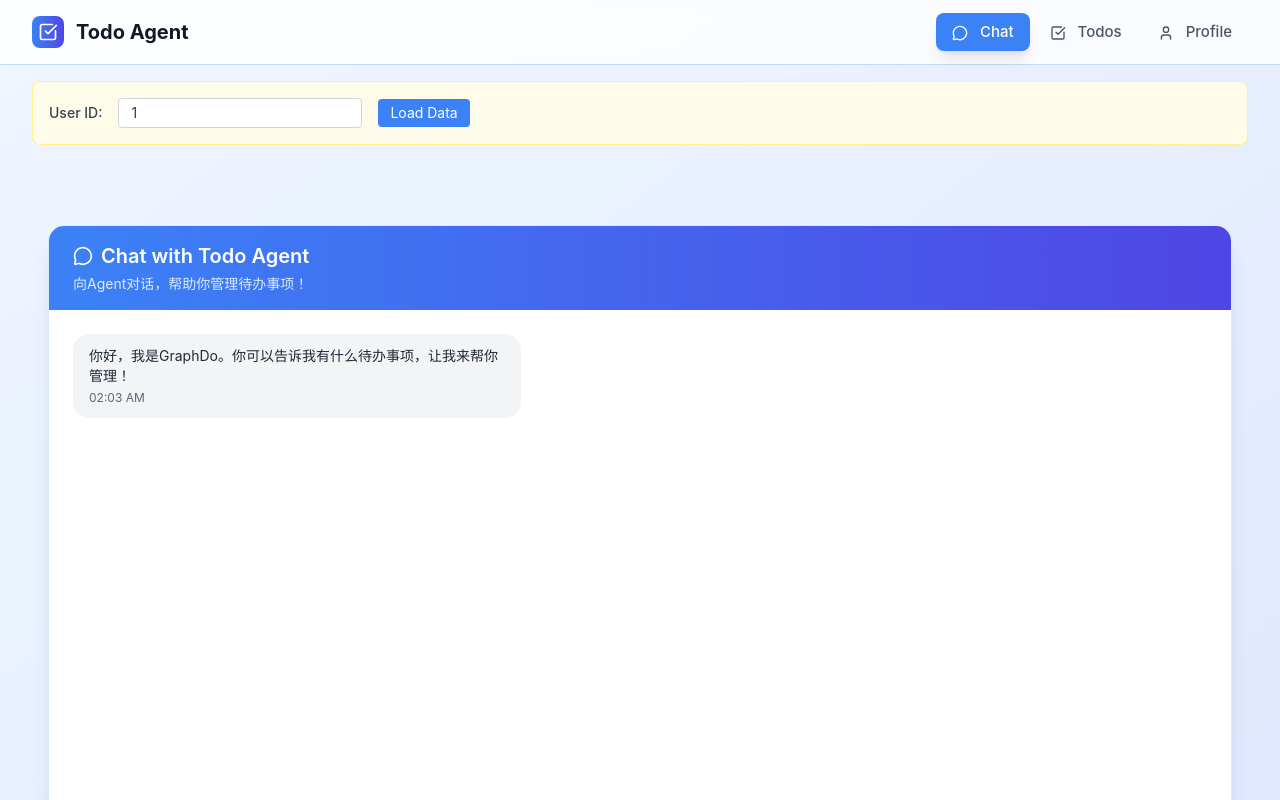
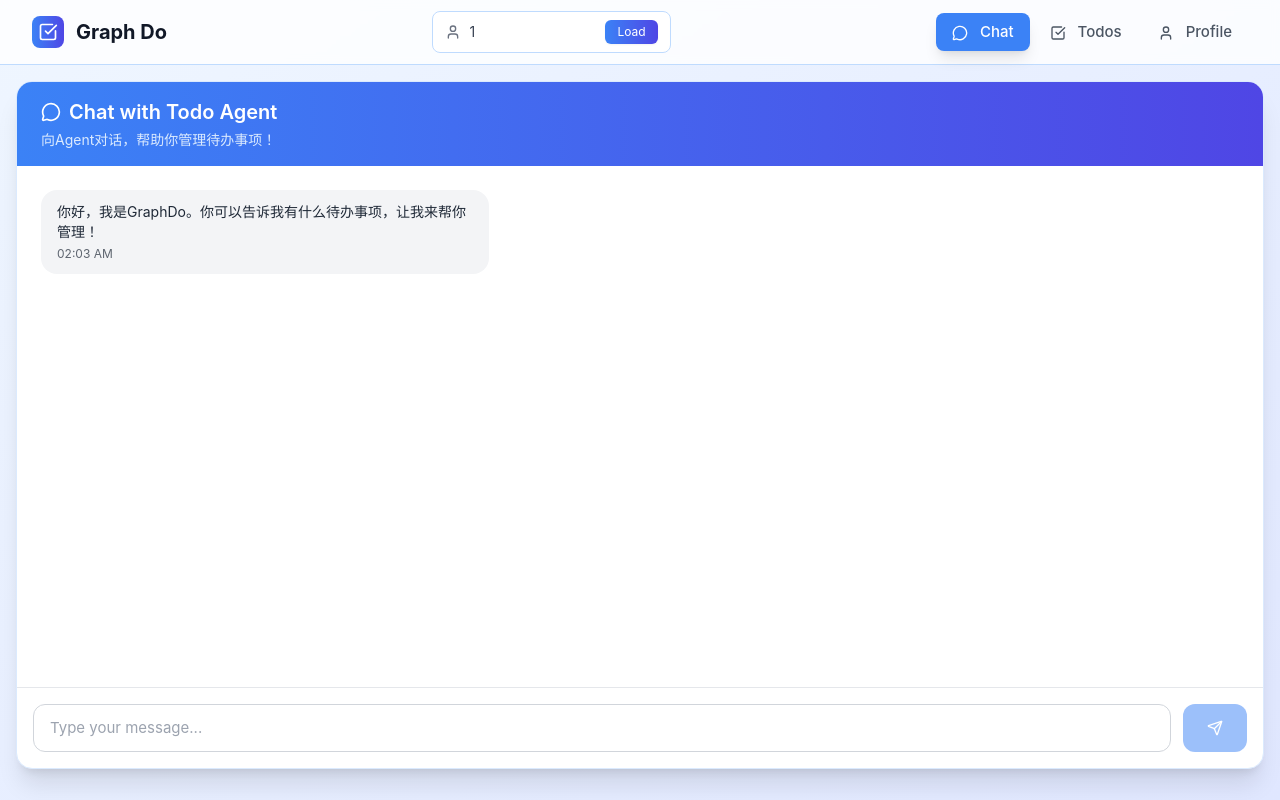
Before and after one commit to break1145/GraphDo, a Vue app in the folder frontend/: page /chat in a window 1280 px wide. Shown: the top 800 px of the page. Built offline with nearby package versions, Linux system fonts and the light colour scheme.

Commit message:
[fe][fix] 修改userid输入框样式以及位置

```diff
--- a/frontend/src/components/AppLayout.vue
+++ b/frontend/src/components/AppLayout.vue
@@ -1,15 +1,36 @@
 <template>
-  <div class="min-h-screen bg-gradient-to-br from-blue-50 to-indigo-100">
+  <div class="min-h-screen bg-gradient-to-br from-blue-50 to-indigo-100 flex flex-col">
     <!-- Header -->
-    <header class="bg-white/80 backdrop-blur-sm border-b border-blue-200 sticky top-0 z-50">
+    <header class="bg-white/80 backdrop-blur-sm border-b border-blue-200 sticky top-0 z-50 flex-shrink-0">
       <div class="max-w-7xl mx-auto px-4 sm:px-6 lg:px-8">
         <div class="flex justify-between items-center h-16">
           <div class="flex items-center space-x-3">
             <div class="w-8 h-8 bg-gradient-to-r from-blue-500 to-indigo-600 rounded-lg flex items-center justify-center">
               <CheckSquare class="w-5 h-5 text-white" />
             </div>
-            <h1 class="text-xl font-bold text-gray-900">Todo Agent</h1>
+            <h1 class="text-xl font-bold text-gray-900">Graph Do</h1>
           </div>
+
+          <!-- User ID Input - 移动到header中并美化 -->
+          <div class="flex items-center space-x-3">
+            <div class="flex items-center space-x-2 bg-white/60 backdrop-blur-sm rounded-lg px-3 py-2 border border-blue-200">
+              <User class="w-4 h-4 text-gray-500" />
+              <input
+                id="userId"
+                v-model="currentUserId"
+                type="text"
+                placeholder="Enter User ID"
+                class="bg-transparent border-0 outline-none text-sm text-gray-700 placeholder-gray-500 w-32 focus:w-40 transition-all duration-200"
+              />
+              <button
+                @click="loadUserData"
+                class="ml-2 px-3 py-1 bg-gradient-to-r from-blue-500 to-indigo-600 text-white text-xs rounded-md hover:from-blue-600 hover:to-indigo-700 transition-all duration-200 shadow-sm hover:shadow-md"
+              >
+                Load
+              </button>
+            </div>
+          </div>
+
           <nav class="flex space-x-1">
             <router-link
               v-for="tab in tabs"
@@ -30,45 +51,25 @@
       </div>
     </header>
 
-    <!-- User ID Input -->
-    <div class="max-w-7xl mx-auto px-4 sm:px-6 lg:px-8 py-4">
-      <div class="bg-yellow-50 border border-yellow-200 rounded-lg p-4 mb-4">
-        <div class="flex items-center space-x-4">
-          <label for="userId" class="text-sm font-medium text-gray-700">User ID:</label>
-          <input
-            id="userId"
-            v-model="currentUserId"
-            type="text"
-            placeholder="Enter your user ID"
-            class="px-3 py-1 border border-gray-300 rounded text-sm focus:ring-2 focus:ring-blue-500 focus:border-transparent outline-none"
-          />
-          <button
-            @click="loadUserData"
-            class="px-3 py-1 bg-blue-500 text-white text-sm rounded hover:bg-blue-600 transition-colors duration-200"
-          >
-            Load Data
-          </button>
-        </div>
-      </div>
-    </div>
-
-    <!-- Main Content -->
-    <main class="max-w-7xl mx-auto px-4 sm:px-6 lg:px-8 py-8">
+    <!-- Main Content - 使用 flex-1 填满剩余空间 -->
+    <main class="flex-1 flex flex-col">
       <!-- Loading State -->
       <div v-if="isLoading" class="flex justify-center items-center py-12">
         <div class="animate-spin rounded-full h-12 w-12 border-b-2 border-blue-500"></div>
       </div>
 
       <!-- Error State -->
-      <div v-if="error" class="bg-red-50 border border-red-200 rounded-lg p-4 mb-6">
+      <div v-if="error" class="bg-red-50 border border-red-200 rounded-lg p-4 mb-6 mx-4">
         <div class="flex items-center">
           <AlertCircle class="w-5 h-5 text-red-500 mr-2" />
           <span class="text-red-700">{{ error }}</span>
         </div>
       </div>
 
-      <!-- Page Content -->
-      <slot />
+      <!-- Page Content - 填满剩余空间 -->
+      <div class="flex-1 flex flex-col">
+        <slot />
+      </div>
     </main>
   </div>
 </template>
```
